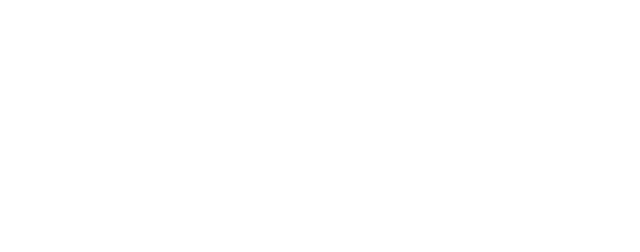
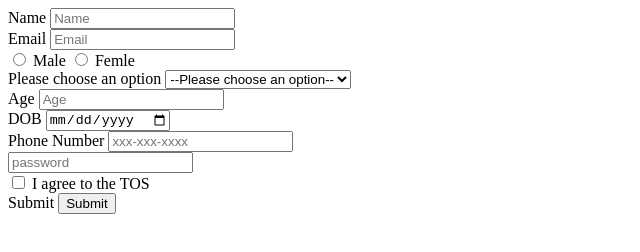
Before and after one commit to acciojob/signup-form-car-ashpatni20, a website: page main.html in a window 1280 px wide. Shown: the whole page, without its empty margins (0-640 px from the left). Drawn offline with Linux system fonts and the light colour scheme.

Commit message:
created a submission

```diff
--- a/main.html
+++ b/main.html
@@ -8,6 +8,55 @@
 
 <body>
 	<!-- the entire body must be written by student -->
+	<form>
+	<label for="name">Name</label>
+	<input type="text" id="name" placeholder="Name" required>
+	<br>
+	<label for="email">Email</label>
+	<input type="email" id="email" placeholder="Email" required>
+	<br>
+
+	<input type="radio" id="gender_m" name="gender">
+	<label for="gender_m">Male</label>
+
+	<input type="radio" id="gender_f" name="gender">
+	<label for="gender_f">Femle</label>
+
+	<br>
+	<lable for="cars">Please choose an option</lable>
+	<select id="cars" name="cars" required>
+    <option value="" disabled selected hidden>--Please choose an option--</option>
+    <option value="BMW">BMW</option>
+    <option value="Tesla">Tesla</option>
+    <option value="Kia">Kia</option>
+	</select>
+
+	<br>
+
+	<label for="age">Age</label>
+	<input type="number" id="age" placeholder="Age" required>
+
+	<br>
+
+	<label  for="dob">DOB</label>
+		<input type="date" id="dod" required>
+
+		<br>
+		<label for="tel">Phone Number</label>
+		<input type="tel" id="tel" placeholder="xxx-xxx-xxxx">
+
+		<br>
+		<label for="password"></label>
+		<input id="password" type="password" placeholder="password" required>
+		<br>
+		<input type="checkbox" id="tos" required placeholder="I agree to the TOS">
+		<label for="tos">I agree to the TOS</label>
+		<br>
+		<label for="submit">Submit</label>
+		<input type="submit" id="submit" value="Submit" name="submit" required>
+
+	</form>
+
     <script type="text/javascript" src="./script.js">
 </script>
 
```
